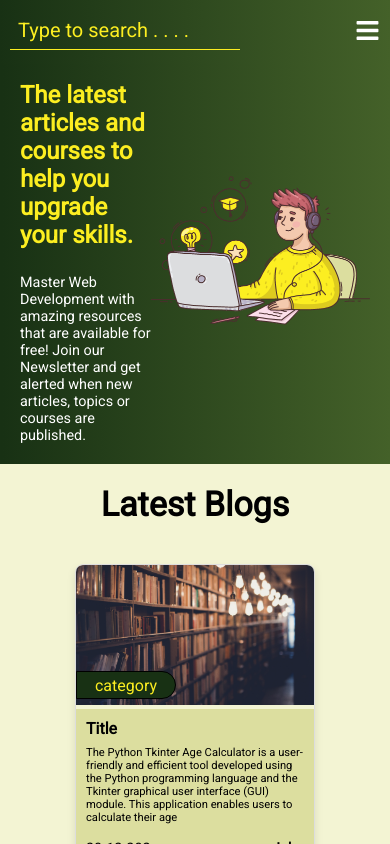
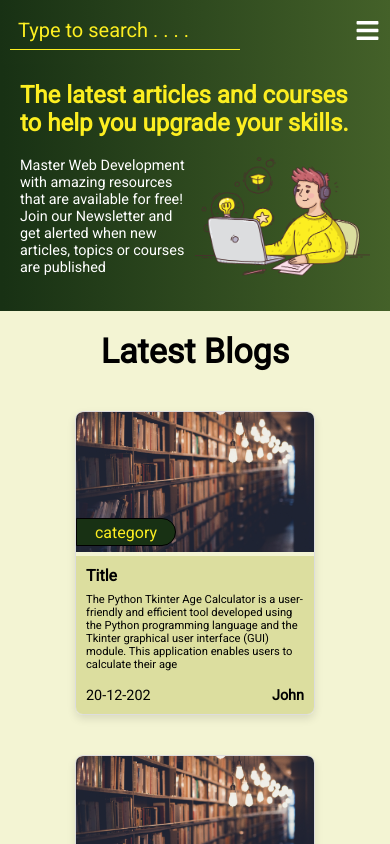
Before and after one commit to sahilbhardwaj-tmpl/DiveIntoSkills, a React (Vite) app: page / in a window 390 px wide. Shown: the top 844 px of the page. Built offline with nearby package versions, Linux system fonts and the light colour scheme.

Commit message:
Made hero section for mobile view

```diff
--- /dev/null
+++ b/src/components/HeroSection/HeroSectionForMobile.jsx
@@ -0,0 +1,25 @@
+import React from 'react'
+import vectorImage from '../../assets/hero_section_vector.png'
+import './HeroSectionForMobileStyles.css'
+function HeroSectionForMobile() {
+  return (
+    <>
+    <div className='main-container'>
+        <div className='main-heading'>
+        <h1 style={{}}>The latest articles and courses to help you upgrade your skills.</h1>
+        </div>
+        <div className='text-and-image-container'>
+            <div className='subheading-container'>
+                <p>Master Web Development with amazing resources that are available for free! Join our Newsletter and get alerted when new articles, topics or courses are published</p>
+            </div>
+            <div className='vector-container'>
+            <img src={vectorImage} alt='Vector Image' />
+            </div>
+        </div>
+    </div>
+
+    </>
+  )
+}
+
+export default HeroSectionForMobile
--- /dev/null
+++ b/src/components/HeroSection/HeroSectionForMobileStyles.css
@@ -0,0 +1,28 @@
+.main-container{
+    width: 100%;
+    height: 250px;
+    padding: 20px;
+    background: linear-gradient(90deg, #183114 0.75%, #446129 100%);
+}
+.main-heading{
+    /* text-align: center; */
+    color:#FCEE21
+}
+.text-and-image-container{
+    width: 100%;
+    margin-top: 20px;
+    display: flex;
+}
+.subheading-container{
+    width: 50%;
+}
+.vector-container{
+    width: 50%;
+}
+.vector-container>img{
+    width: 100%;
+    height: auto;
+}
+.subheading-container>p{
+    color: white;
+}
--- a/src/components/HeroSection/HeroSectionStyles.css
+++ b/src/components/HeroSection/HeroSectionStyles.css
@@ -22,7 +22,7 @@
 
   p {
     font-size: 1.2em;
-    color: #555;
+    /* color: #555; */
   }
 
   img {
--- a/src/pages/Home/Home.jsx
+++ b/src/pages/Home/Home.jsx
@@ -1,84 +1,112 @@
-import React from 'react'
-import HeroSection from '../../components/HeroSection/HeroSection'
-import './HomeStyles.css'
-import { Link } from 'react-router-dom'
-import NewsLetterPopUp from '../../components/NewsLetterPopUp/NewsLetterPopUp'
-import CardData from '../../components/Card/CardData'
-import CardBuilder from '../../components/Card/CardBuilder'
-
+import React, { useState } from "react";
+import HeroSection from "../../components/HeroSection/HeroSection";
+import "./HomeStyles.css";
+import { Link } from "react-router-dom";
+import NewsLetterPopUp from "../../components/NewsLetterPopUp/NewsLetterPopUp";
+import CardData from "../../components/Card/CardData";
+import CardBuilder from "../../components/Card/CardBuilder";
+import HeroSectionForMobile from "../../components/HeroSection/HeroSectionForMobile";
 
 function Home() {
-
   return (
     <>
-      <HeroSection />
-      <div >
-        <h2 style={{ fontWeight: '700', fontSize: '34px', textAlign: 'center', padding: '20px' }}>Latest Blogs</h2>
-        <div className='Latest-blog-cards'>
+      <div className="hero-section-for-desktop">
+        <HeroSection />
+      </div>
+      <div className="hero-section-for-mobile">
+        <HeroSectionForMobile />
+      </div>
+
+      <div>
+        <h2
+          style={{
+            fontWeight: "700",
+            fontSize: "34px",
+            textAlign: "center",
+            padding: "20px",
+          }}
+        >
+          Latest Blogs
+        </h2>
+        <div className="Latest-blog-cards">
           {CardData.slice(0, 4).map((data, indx) => {
             return (
-              <Link className='remove-decoration' to="/SinglePost">
-                <CardBuilder key={indx}
+              <Link className="remove-decoration" to="/SinglePost">
+                <CardBuilder
+                  key={indx}
                   img={data.blogImg}
                   title={data.title}
                   description={data.description}
                   date={data.date}
                   author={data.author}
-                  category={data.category} />
-
+                  category={data.category}
+                />
               </Link>
-
-            )
+            );
           })}
         </div>
-        <div style={{textAlign:'center'}}>
-        <Link className='remove-decoration' to='/Blogs'>
-          <button className='btn-styles' style={{
-            cursor: 'pointer',
-            color: '#FCEE21',
-            textAlign: 'center',
-            fontSize: '20px'
-          }}>Read More</button >
-        </Link>
+        <div style={{ textAlign: "center" }}>
+          <Link className="remove-decoration" to="/Blogs">
+            <button
+              className="btn-styles"
+              style={{
+                cursor: "pointer",
+                color: "#FCEE21",
+                textAlign: "center",
+                fontSize: "20px",
+              }}
+            >
+              Read More
+            </button>
+          </Link>
         </div>
 
-        <h2 style={{ fontWeight: '700', fontSize: '34px', textAlign: 'center', padding: '20px' }}>Latest Courses</h2>
-        <div className='Latest-blog-cards'>
+        <h2
+          style={{
+            fontWeight: "700",
+            fontSize: "34px",
+            textAlign: "center",
+            padding: "20px",
+          }}
+        >
+          Latest Courses
+        </h2>
+        <div className="Latest-blog-cards">
           {CardData.slice(0, 4).map((data, indx) => {
             return (
-            <Link className='remove-decoration' to='/latestCourses'><CardBuilder key={indx}
-            img={data.blogImg}
-            title={data.title}
-            description={data.description}
-            date={data.date}
-            author={data.author}
-            category={data.category}
-            />
-            </Link>
-
-
-
-        )
+              <Link className="remove-decoration" to="/latestCourses">
+                <CardBuilder
+                  key={indx}
+                  img={data.blogImg}
+                  title={data.title}
+                  description={data.description}
+                  date={data.date}
+                  author={data.author}
+                  category={data.category}
+                />
+              </Link>
+            );
           })}
+        </div>
+        <div style={{ textAlign: "center" }}>
+          <Link className="remove-decoration" to="/latestCourses">
+            <button
+              className="btn-styles"
+              style={{
+                cursor: "pointer",
+                color: "#FCEE21",
+                textAlign: "center",
+                fontSize: "20px",
+              }}
+            >
+              View More
+            </button>
+          </Link>
+        </div>
       </div>
-      <div style={{textAlign:'center'}}><Link className='remove-decoration'to='/latestCourses'>
-        <button className='btn-styles' style={{
-          cursor: 'pointer',
-          color: '#FCEE21',
-          textAlign: 'center',
-          fontSize: '20px'
-        }}>View More</button >
-      </Link></div>
-
-
-    </div >
       <NewsLetterPopUp />
-
-
-
     </>
-
-  )
+  );
 }
 
-export default Home
+export default Home;
--- a/src/pages/Home/HomeStyles.css
+++ b/src/pages/Home/HomeStyles.css
@@ -1,3 +1,6 @@
+.hero-section-for-mobile{
+    display: none;
+}
 .Latest-blog-cards{
     width: 100%;
     display:flex;
@@ -5,10 +8,7 @@
     justify-content: center;
     padding-left: 10px;
     padding-right: 10px;
-
-
 }
-
 .remove-decoration{
     color: black;
     transition: transform 0.3s ease
@@ -17,6 +17,12 @@
     transform: translateY(-8px);
 }
 @media (max-width: 768px) {
+    .hero-section-for-desktop{
+        display: none;
+    }
+    .hero-section-for-mobile{
+        display: initial;
+    }
     .Latest-blog-cards{
         flex-direction: column;
         align-items: center;
```
